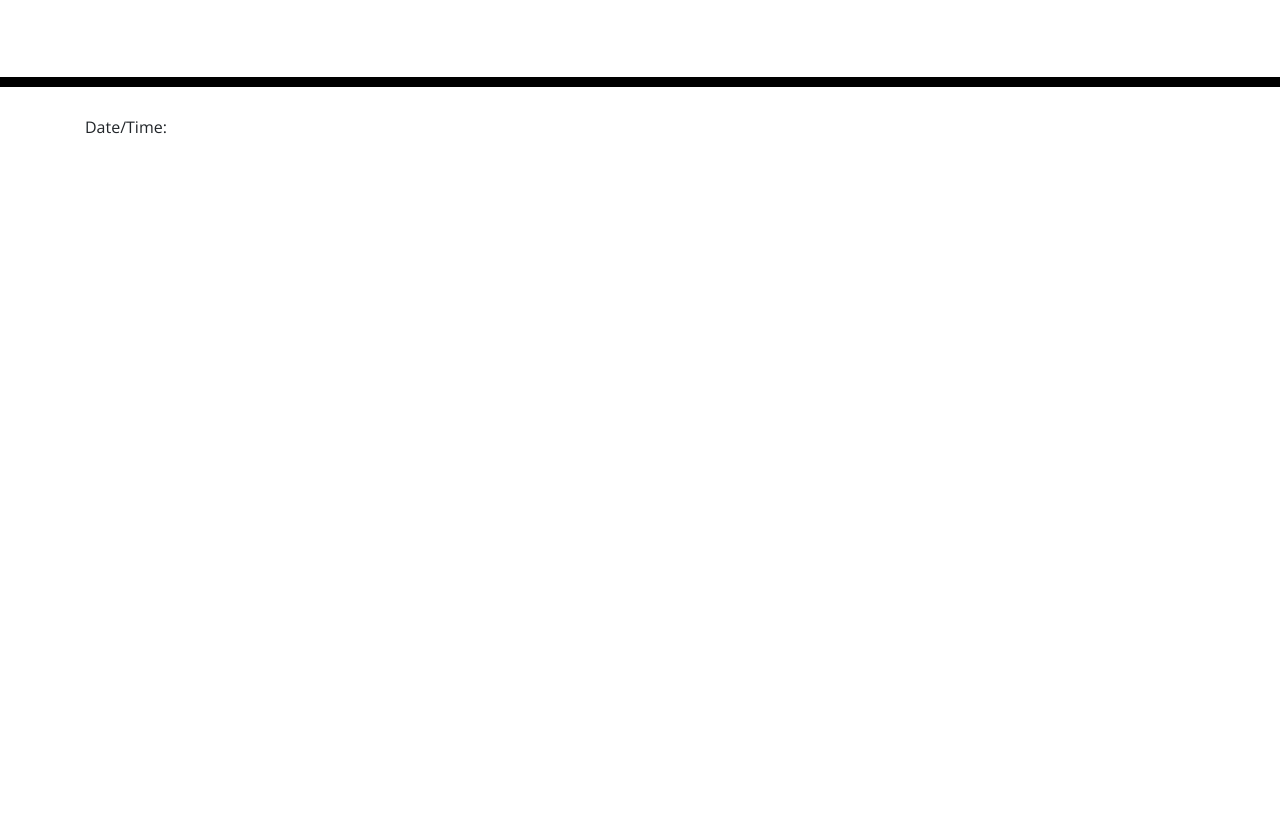
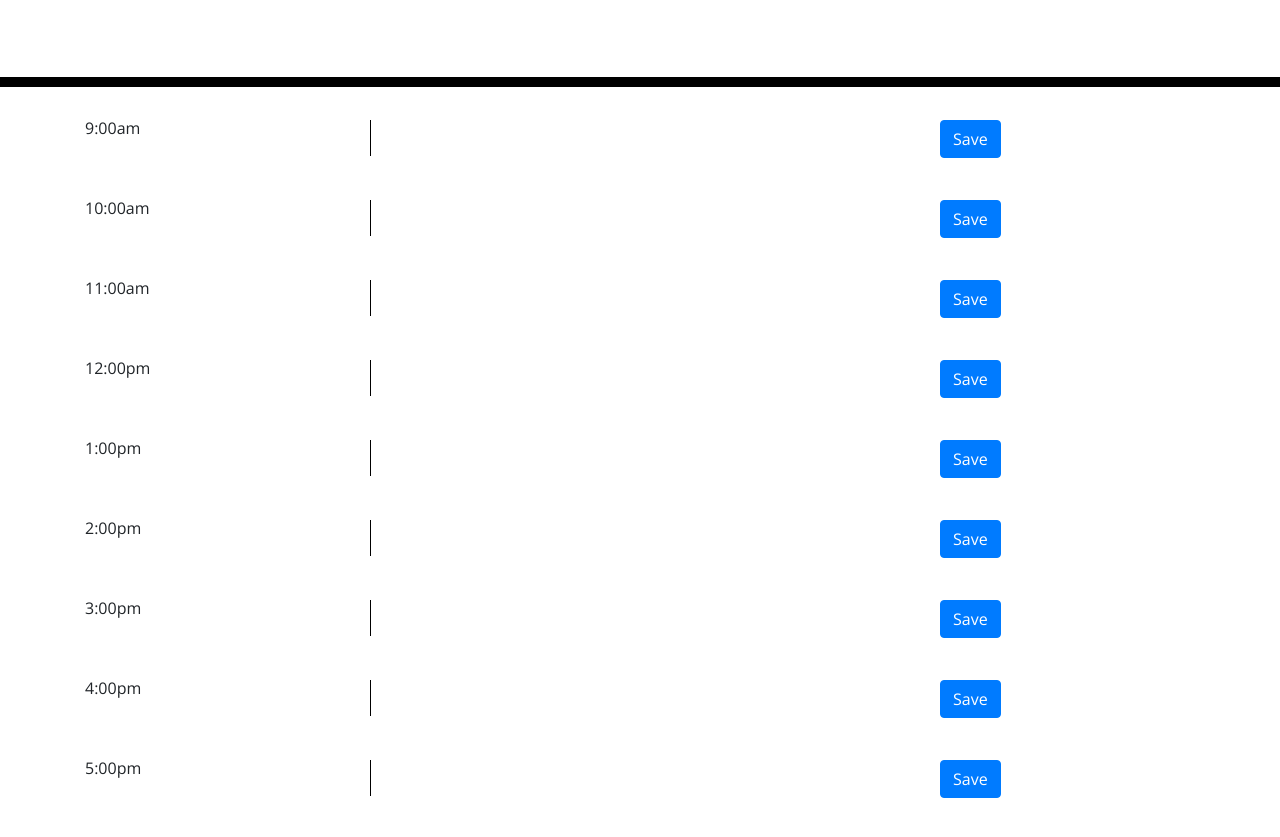
Before and after one commit to lgiddings03/PlanToDay, a plain HTML site: page 02-Homework/Develop/index.html in a window 1280 px wide. Shown: the part 181-1018 px from the top of the page. Before the commit the page ends 800 px from the top, so only its background shows below. Drawn offline with nearby package versions, Linux system fonts and the light colour scheme.

Commit message:
added time blocks

```diff
--- a/02-Homework/Develop/index.html
+++ b/02-Homework/Develop/index.html
@@ -30,7 +30,52 @@
     </header>
     <div class="container">
       <!-- Timeblocks go here -->
-      <p>Date/Time: <span id="datetime"></span></p>
+      <div class="row">
+        <div class="col-md-3"><p>9:00am</p></div>
+        <div class="col-md-6"><textarea class="userinput" id="9-text" cols="40" rows="1"></textarea></div>
+        <div class="col-md-3"><button class="btn btn-primary" id="9-save">Save</button></div>
+      </div>
+      <div class="row">
+        <div class="col-md-3"><p>10:00am</p></div>
+        <div class="col-md-6"><textarea class="userinput" id="10-text" cols="40" rows="1"></textarea></div>
+        <div class="col-md-3"><button class="btn btn-primary" id="10-save">Save</button></div>
+      </div>
+      <div class="row">
+        <div class="col-md-3"><p>11:00am</p></div>
+        <div class="col-md-6"><textarea class="userinput" id="11-text" cols="40" rows="1"></textarea></div>
+        <div class="col-md-3"><button class="btn btn-primary" id="11-save">Save</button></div>
+      </div>
+      <div class="row">
+        <div class="col-md-3"><p>12:00pm</p></div>
+        <div class="col-md-6"><textarea class="userinput" id="12-text" cols="40" rows="1"></textarea></div>
+        <div class="col-md-3"><button class="btn btn-primary" id="12-save">Save</button></div>
+      </div>
+      <div class="row">
+        <div class="col-md-3"><p>1:00pm</p></div>
+        <div class="col-md-6"><textarea class="userinput" id="13-text" cols="40" rows="1"></textarea></div>
+        <div class="col-md-3"><button class="btn btn-primary" id="13-save">Save</button></div>
+      </div>
+      <div class="row">
+        <div class="col-md-3"><p>2:00pm</p></div>
+        <div class="col-md-6"><textarea class="userinput" id="14-text" cols="40" rows="1"></textarea></div>
+        <div class="col-md-3"><button class="btn btn-primary" id="14-save">Save</button></div>
+      </div>
+      <div class="row">
+        <div class="col-md-3"><p>3:00pm</p></div>
+        <div class="col-md-6"><textarea class="userinput" id="15-text" cols="40" rows="1"></textarea></div>
+        <div class="col-md-3"><button class="btn btn-primary" id="15-save">Save</button></div>
+      </div>
+      <div class="row">
+        <div class="col-md-3"><p>4:00pm</p></div>
+        <div class="col-md-6"><textarea class="userinput" id="16-text" cols="40" rows="1"></textarea></div>
+        <div class="col-md-3"><button class="btn btn-primary" id="16-save">Save</button></div>
+      </div>
+      <div class="row">
+        <div class="col-md-3"><p>5:00pm</p></div>
+        <div class="col-md-6"><textarea class="userinput" id="17-text" cols="40" rows="1"></textarea></div>
+        <div class="col-md-3"><button class="btn btn-primary" id="17-save">Save</button></div>
+      </div>
+    </div>
     </div>
 
     <script src="https://cdnjs.cloudflare.com/ajax/libs/jquery/3.2.1/jquery.min.js"></script>
```
Also changed, not shown: 02-Homework/Develop/script.js (added, +25 -0 lines).
